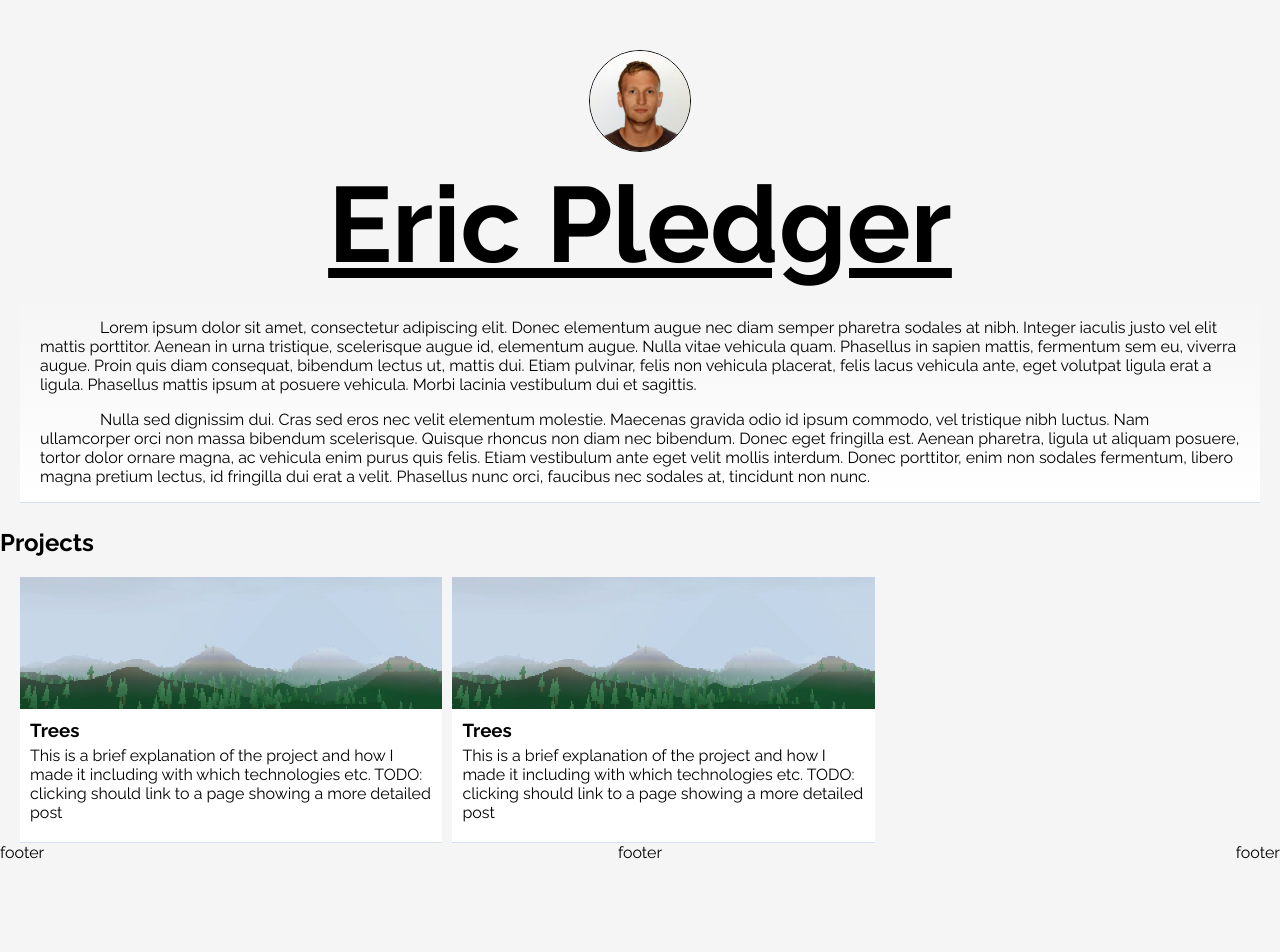
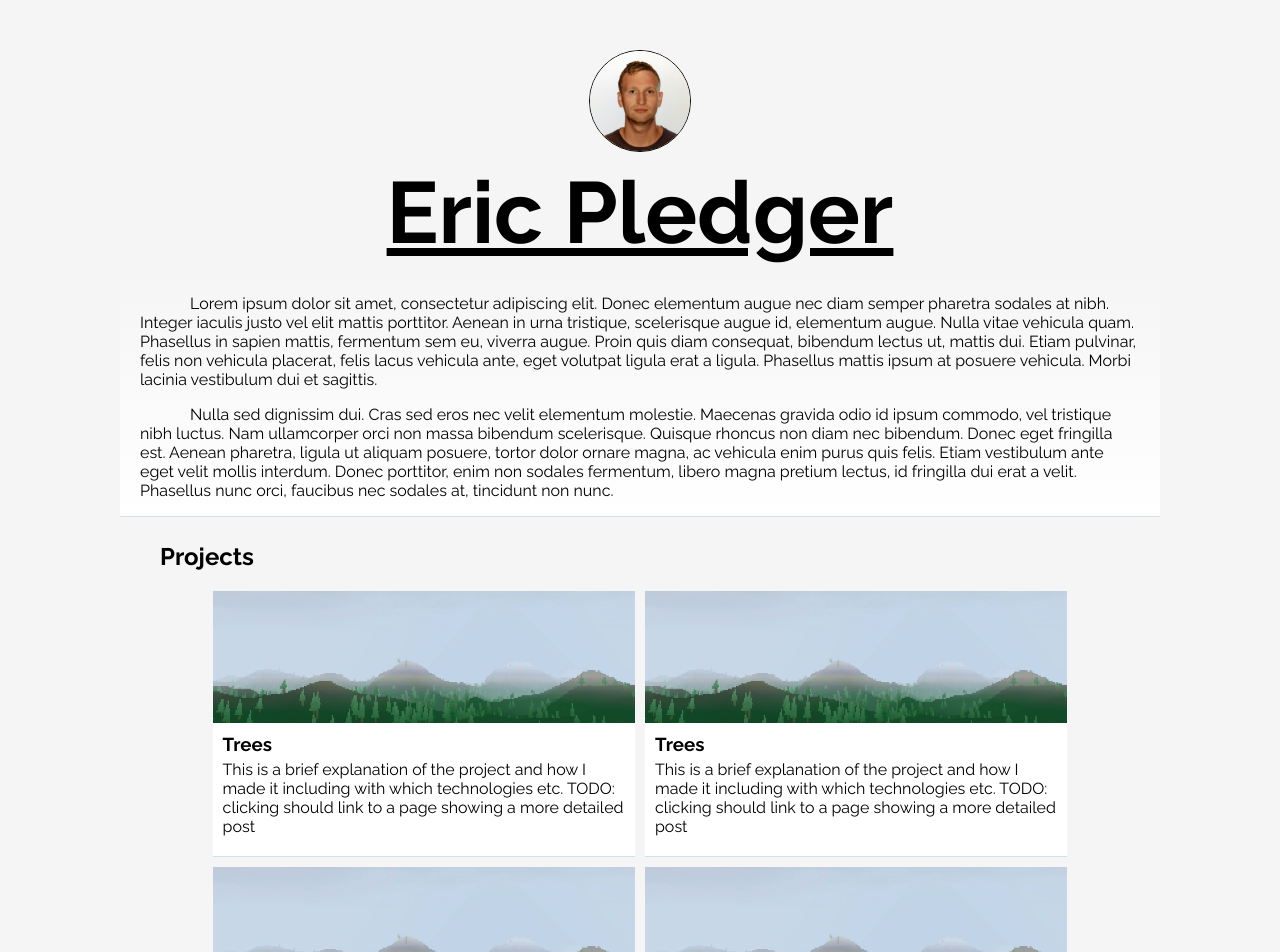
Before and after one commit to etp4eva/code-ericwebsite, a Next.js app: page / in a window 1280 px wide. Shown: the top 952 px of the page. Before the commit the page ends 862 px from the top, so only its background shows below. Built offline with nearby package versions, Linux system fonts and the light colour scheme.

Commit message:
Reactive css

```diff
--- a/src/components/ProjectList.tsx
+++ b/src/components/ProjectList.tsx
@@ -8,8 +8,10 @@ interface ProjectListProps {
 export const ProjectList = (props: ProjectListProps) => {
 
     return (
-        <div>
+        <div className={ styles.container }>
+            <div className={ styles.headerContainer }>
                 <h2>Projects</h2>
+            </div>
             <div className={ styles.projectRows }>
                 {
                     props.projects.map((project, idx) => (
--- a/src/pages/index.tsx
+++ b/src/pages/index.tsx
@@ -28,7 +28,7 @@ export default function Home() {
         <meta name="viewport" content="width=device-width, initial-scale=1" />
         <link rel="icon" href="/favicon.ico" />
       </Head>
-      <body className={ raleway.className }>
+      <body className={ [raleway.className, styles.body].join(" ") }>
         <Header lockScale={ LockScale.REACTIVE }/>
 
         <main className={ styles.contentBox }>
@@ -36,7 +36,7 @@ export default function Home() {
           <p className={ styles.indent }>Nulla sed dignissim dui. Cras sed eros nec velit elementum molestie. Maecenas gravida odio id ipsum commodo, vel tristique nibh luctus. Nam ullamcorper orci non massa bibendum scelerisque. Quisque rhoncus non diam nec bibendum. Donec eget fringilla est. Aenean pharetra, ligula ut aliquam posuere, tortor dolor ornare magna, ac vehicula enim purus quis felis. Etiam vestibulum ante eget velit mollis interdum. Donec porttitor, enim non sodales fermentum, libero magna pretium lectus, id fringilla dui erat a velit. Phasellus nunc orci, faucibus nec sodales at, tincidunt non nunc.</p>
         </main>
 
-        <ProjectList projects={[projectPlaceholder, projectPlaceholder]} />
+        <ProjectList projects={[projectPlaceholder, projectPlaceholder, projectPlaceholder, projectPlaceholder, projectPlaceholder]} />
 
         <footer>
           <div>footer</div>
--- a/src/styles/Header.module.scss
+++ b/src/styles/Header.module.scss
@@ -1,3 +1,5 @@
+@use 'sizes';
+
 .headerThick
 {
     padding: 50px 0px 0px 0px;
@@ -34,11 +36,17 @@
 
 .titleThick
 {
-    font-size: 80pt;
+    font-size: 65pt;
     text-decoration: underline;
 
     padding: 0px 30px;
     margin: 10px 0px;
+}
+
+@media only screen and (max-width: sizes.$max-width) {
+    .titleThick {
+        font-size: 40pt;
+    }
 }
 
 .roundImageThick
--- a/src/styles/Home.module.scss
+++ b/src/styles/Home.module.scss
@@ -1,7 +1,24 @@
 @use 'colors';
+@use 'sizes';
 
 .shadow {
   box-shadow: 0px 2px 10px  rgba(0,0,0,0.4);
+}
+
+.body {
+  align-items: center;
+}
+
+@media only screen and (max-width: sizes.$max-width) {
+  .contentBox {
+    width: 100%;
+
+    text-align: justify;
+  }
+
+  .contentBox p {
+    padding: 0px 10px;
+  }
 }
 
 .contentBox {
@@ -10,6 +27,8 @@
 
   border-bottom: solid 1px;
   border-color: colors.$card-border-color;
+
+  max-width: sizes.$content-width;
 }
 
 .indent {
--- a/src/styles/ProjectCard.module.scss
+++ b/src/styles/ProjectCard.module.scss
@@ -1,4 +1,5 @@
 @use 'colors';
+@use 'sizes';
 
 .imgWindow {
     display: grid;
@@ -17,7 +18,24 @@
     100% { opacity: 1; }
 }
 
+
+@media only screen and (max-width: sizes.$max-width) {
+    .card {
+        width: 100vw;
+    }
+    .imgWindow {
+        width: 100vw;
+        overflow-x: hidden;
+    }
+
+    .card {
+        text-align: justify;
+    }
+}
+
+
 .card {
+    justify-items: center;
     background: colors.$card-background-color;
 
     border-bottom: solid 1px;
--- a/src/styles/ProjectList.module.scss
+++ b/src/styles/ProjectList.module.scss
@@ -1,9 +1,34 @@
+@use 'sizes';
+
 .projectRows {
     display: flex;
     flex-direction: row;
     flex-wrap: wrap;
-    align-content: stretch;
+    justify-content: center;
     gap: 10px;
 
     padding: 0px 20px;
   }
+
+  @media only screen and (max-width: sizes.$max-width) {
+    .projectRows {
+        width: 100%;
+    }
+  }
+
+  .headerContainer {
+    width: sizes.$content-width;
+    margin-left: 40px;
+  }
+
+  @media only screen and (max-width: sizes.$content-width) {
+    .headerContainer {
+        width: 100%;
+    }
+  }
+
+  .container {
+    display: flex;
+    flex-direction: column;
+    align-items: center;
+  }
--- /dev/null
+++ b/src/styles/_sizes.scss
@@ -0,0 +1,3 @@
+$max-width: 600px;
+
+$content-width: 1000px;
```
Lines whose indentation alone changed are shown as unchanged.
